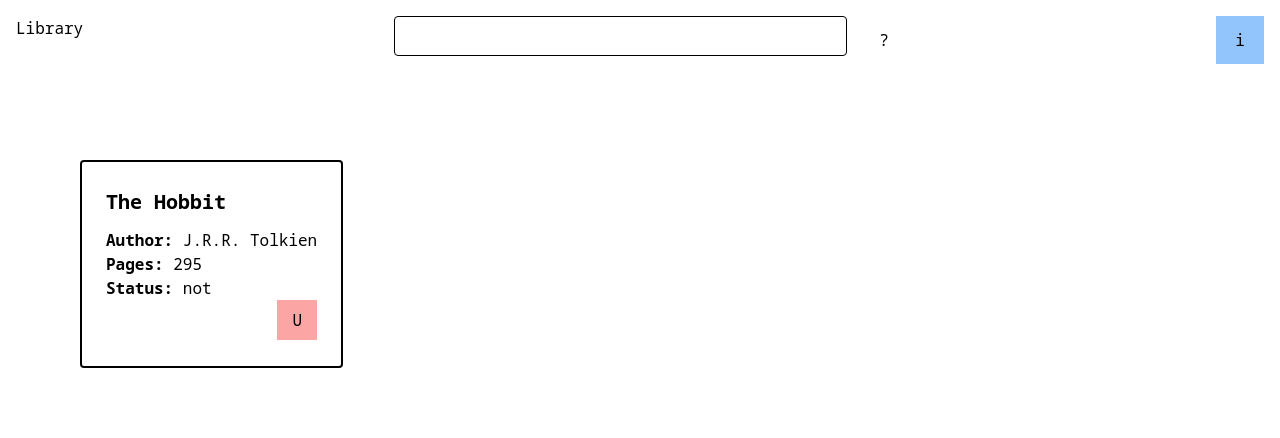
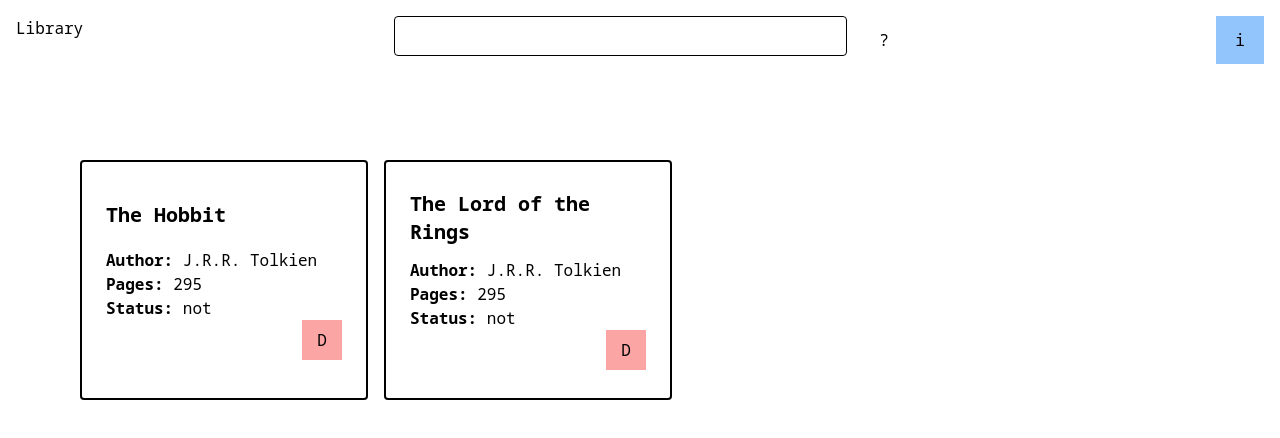
Before and after one commit to all0ver/library, a website: page docs/index.html in a window 1280 px wide. Drawn offline with Linux system fonts and the light colour scheme.

Commit message:
v1.0 of book element

```diff
--- a/docs/index.html
+++ b/docs/index.html
@@ -39,11 +39,13 @@
                     i
                 </div>
             </div>
-            <div id="main" class="flex flex-wrap p-20">
+            <div id="main" class="flex flex-wrap gap-4 p-20">
                 <div
-                    class="element border-2 rounded p-6 flex flex-col border-black justify-center h-52"
+                    class="element border-2 rounded p-6 flex flex-col border-black justify-center h-60 w-72"
                 >
-                    <h2 class="font-bold pb-3 text-xl">The Hobbit</h2>
+                    <h2 class="font-bold pb-3 text-xl text-wrap basis-1/4">
+                        The Hobbit
+                    </h2>
                     <p>
                         <span class="font-semibold">Author:</span> J.R.R.
                         Tolkien
@@ -53,7 +55,25 @@
                     <button
                         class="place-self-end bg-red-300 flex justify-center items-center w-10 h-10"
                     >
-                        U
+                        D
+                    </button>
+                </div>
+                <div
+                    class="element border-2 rounded p-6 flex flex-col border-black justify-center h-60 w-72"
+                >
+                    <h2 class="font-bold pb-3 text-xl text-wrap basis-1/4">
+                        The Lord of the Rings
+                    </h2>
+                    <p>
+                        <span class="font-semibold">Author:</span> J.R.R.
+                        Tolkien
+                    </p>
+                    <p><span class="font-semibold">Pages:</span> 295</p>
+                    <p><span class="font-semibold">Status:</span> not</p>
+                    <button
+                        class="place-self-end bg-red-300 flex justify-center items-center w-10 h-10"
+                    >
+                        D
                     </button>
                 </div>
             </div>
```
Also changed, not shown: docs/output.css.
